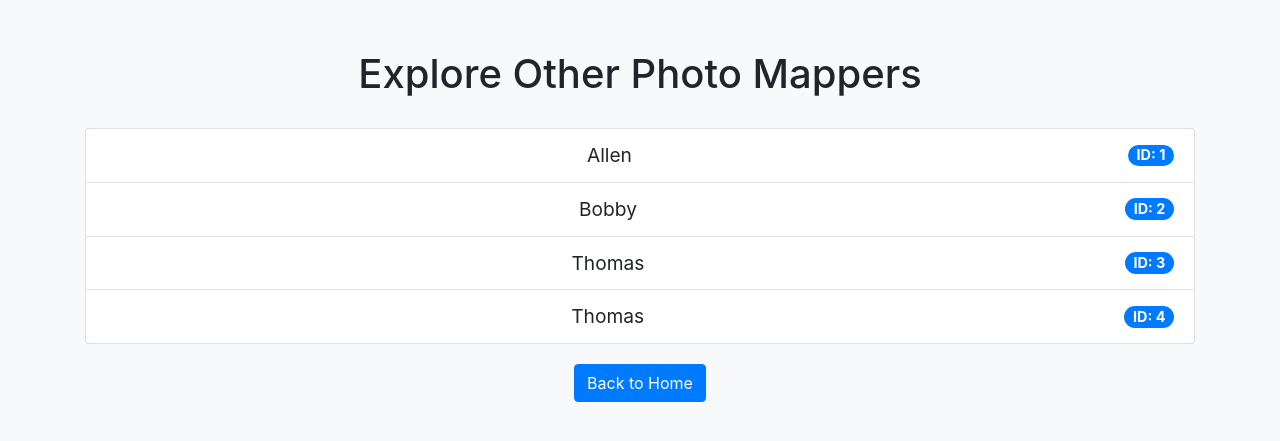
After one commit to Bobby-Bag/senior-project, a Flask app: page /users in a window 1280 px wide. The commit adds this page. Shown: the top 441 px of the page. Run offline with Flask 3, Linux system fonts and the light colour scheme; parts of the project's set-up code (start-up, migrations or seed data) failed here and were passed over; some libraries are stand-ins or nearby versions.

Commit message:
added an explore page to view friends maps (can't view their photos)

```diff
--- /dev/null
+++ b/website/templates/Users.html
@@ -0,0 +1,59 @@
+<!DOCTYPE html>
+<html lang="en">
+<head>
+    <meta charset="UTF-8">
+    <title>Users</title>
+    <link rel="stylesheet" href="https://stackpath.bootstrapcdn.com/bootstrap/4.5.2/css/bootstrap.min.css">
+    <style>
+        body {
+            background-color: #f8f9fa;
+        }
+        .container {
+            margin-top: 50px;
+        }
+        h1 {
+            margin-bottom: 30px;
+        }
+        .list-group-item {
+            display: flex;
+            justify-content: center;
+            align-items: center;
+            font-size: 1.2rem;
+            text-align: center;
+        }
+        .list-group-item a {
+            color: inherit;
+            text-decoration: none;
+            flex-grow: 1;
+        }
+        .list-group-item a:hover {
+            text-decoration: underline;
+        }
+        .badge {
+            margin-left: 15px;
+        }
+        .back-button {
+            margin-top: 20px;
+        }
+    </style>
+</head>
+<body>
+    <div class="container">
+        <h1 class="text-center">Explore Other Photo Mappers</h1>
+        <ul class="list-group">
+            {% for user in users %}
+                <li class="list-group-item">
+                    <a href="{{ url_for('views.user_pins', user_id=user.id) }}">{{ user.first_name }}</a>
+                    <span class="badge badge-primary badge-pill">ID: {{ user.id }}</span>
+                </li>
+            {% endfor %}
+        </ul>
+        <div class="text-center back-button">
+            <a href="{{ url_for('views.home') }}" class="btn btn-primary">Back to Home</a>
+        </div>
+    </div>
+    <script src="https://code.jquery.com/jquery-3.5.1.slim.min.js"></script>
+    <script src="https://cdn.jsdelivr.net/npm/@popperjs/core@2.5.4/dist/umd/popper.min.js"></script>
+    <script src="https://stackpath.bootstrapcdn.com/bootstrap/4.5.2/js/bootstrap.min.js"></script>
+</body>
+</html>
--- a/website/templates/base.html
+++ b/website/templates/base.html
@@ -83,7 +83,7 @@ body {
             {% if user.is_authenticated %}
                 <a class="nav-item nav-link" id="home" href="/">Home</a>
                 <a class="nav-item nav-link" id="account" href="/account">Account</a>
-                <a class="nav-item nav-link" id="settings" href="/settings">Settings</a>
+                <a class="nav-item nav-link" id="settings" href="/Users">Explore</a>
                 <a class="nav-item nav-link" id="logout" href="/logout">Logout</a>
             {% else %}
                 <a class="nav-item nav-link" id="login" href="/login">Login</a>
--- a/website/views.py
+++ b/website/views.py
@@ -2,13 +2,14 @@
 from flask import Blueprint, render_template, request, flash, jsonify
 from flask_cors import CORS
 from flask_login import login_required, current_user
-from .models import Pin, Photo
+from .models import Pin, Photo, User
 from . import db
 import os
 from flask import send_from_directory
-from werkzeug.utils import secure_filename
+from werkzeug.utils import secure_filename, redirect
 from datetime import datetime
 import json
+from flask import send_from_directory
 
 views = Blueprint('views', __name__)
 UPLOAD_FOLDER = "/website/uploads"
@@ -244,3 +245,31 @@ def delete_photos():
         return jsonify({'message': 'Photo deleted successfully'})
 
     return jsonify({'error': 'Photos not found'}), 404
+
+
+# Updated display_users route to fetch user's first_name and id
+@views.route('/users')
+def display_users():
+    users = User.query.with_entities(User.first_name, User.id).all()  # Fetch all users' first name and id
+    return render_template("users.html", users=users)  # Pass users to the template
+
+
+
+# New route to show user's pins and associated photos on a map
+@views.route('/user/<int:user_id>/pins')
+@login_required
+def user_pins(user_id):
+    user = User.query.get(user_id)
+    if not user:
+        flash('User not found', category='error')
+        return redirect(url_for('views.home'))
+
+    pins = Pin.query.filter_by(user_id=user_id).all()
+    pin_locations = []
+    for pin in pins:
+        photos = Photo.query.filter_by(pin_id=pin.id).all()
+        photo_urls = [photo.photo_url for photo in photos]
+        pin_data = {'lat': pin.latitude, 'lng': pin.longitude, 'photos': photo_urls}
+        pin_locations.append(pin_data)
+
+    return render_template('user_pins.html', user=user, pins=pin_locations)
```
Also changed, not shown: website/auth.py (+14 -0 lines), website/templates/user_pins.html (added, +65 -0 lines), website/templates/view_user.html (added, +17 -0 lines), instance/database1.db.
